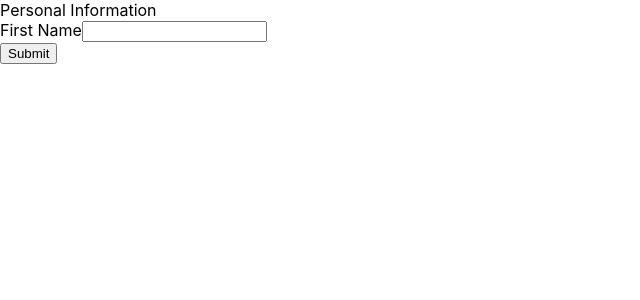
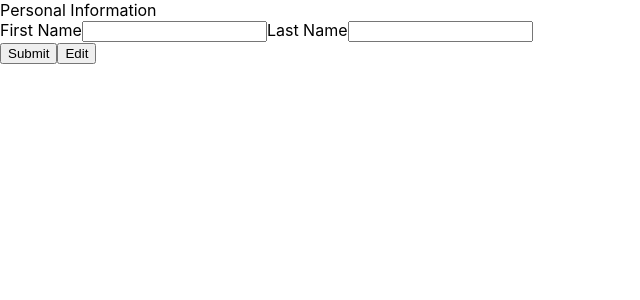
Before and after one commit to kyleyu23/cv-project, a React (Create React App) app: page / in a window 1280 px wide. Shown: the top 300 px of the page, without its empty margins (0-640 px from the left). Built offline with nearby package versions, Linux system fonts and the light colour scheme.

Commit message:
implement PersonEntry and App

```diff
--- a/src/App.js
+++ b/src/App.js
@@ -1,68 +1,26 @@
 import React, { Component } from "react";
-import Form from "./components/Form";
+import PersonEntry from "./components/Form";
 
 class App extends Component {
   constructor(props) {
     super(props);
 
     this.state = {
-      form: {
-        firstName: "",
-        lastName: "",
-      },
-      display: {
-        firstName: "",
-        lastName: "",
-      },
-    }
-
-    this.onSubmit = this.onSubmit.bind(this);
-    this.handleUpdate = this.handleUpdate.bind(this);
+      person: null,
+    };
 
   }
 
-  onSubmit = (e) => {
-    e.preventDefault();
-    this.setState({
-      display:
-      {
-        ...this.state.form,
-      },
-      form: {
-        firstName: "",
-        lastName: "",
-      }
-    })
-  }
-
-
-
-  edit = (e) => {
-    e.preventDefault();
-    this.setState({
-      form: {
-        firstName: this.state.display.firstName,
-        lastName: this.state.display.lastName,
-      }
-    })
-  }
-
-  handleUpdate = (newFirstName) => {
-    this.setState({
-      form: {
-        firstName: newFirstName,
-      }
-    })
+  handleSubmit(person) {
+    this.setState({ person });
   }
 
   render() {
-    // console.log(this.state);
     return (
       <div>
-        <Form
-          onSubmit={this.onSubmit}
-          formState={this.state.form}
-          updateState={this.handleUpdate}
+        <PersonEntry
+          onSubmit={(person) => this.handleSubmit(person)}
+          currentPerson={this.state.person}
         />
       </div >
     )
--- a/src/components/Form.js
+++ b/src/components/Form.js
@@ -1,41 +1,63 @@
 import React, { Component } from 'react';
 
-class Form extends Component {
+const DEFAULT_PERSON = {
+    firstName: "",
+    lastName: "",
+};
+
+class PersonEntry extends Component {
     constructor(props) {
         super(props);
 
         this.state = {
-            firstName: "",
-            lastName: "",
-        }
-
-
+            ...(props.currentPerson ?? DEFAULT_PERSON)
+        };
     }
 
-    updateValueFor(fieldName, newValue) {
-        console.log(this.state);
+    submit(e) {
+        this.props.onSubmit(this.state);
+        e.preventDefault();
+        this.clearForm();
+    }
 
+    clearForm() {
+        this.setState({ ...DEFAULT_PERSON });
+    }
+
+    edit() {
+        this.setState({ ...this.props.currentPerson });
     }
 
     render() {
-        const { onSubmit, formState, updateState } = this.props;
-        // console.log(state);
+        const { firstName, lastName } = this.state;
         return (
             <div>
-                <form onSubmit={onSubmit}>
+                <form onSubmit={(e) => this.submit(e)}>
                     Personal Information <br />
                     <label>
                         First Name
                         <input
-                            onChange={(e) => this.updateValueFor("firstName", e.target.value)}
-                            value={formState.firstName}
+                            onChange={(e) => this.setState({ firstName: e.target.value })}
+                            value={firstName}
                             type="text"
                             name="firstName"
+                        />
+                    </label>
+                    <label>
+                        Last Name
+                        <input
+                            onChange={(e) => this.setState({ lastName: e.target.value })}
+                            value={lastName}
+                            type="text"
+                            name="lastName"
                         />
                     </label>
                     <br />
                     <button type="submit">
                         Submit
+                    </button>
+                    <button type="button" onClick={() => this.edit()}>
+                        Edit
                     </button>
                 </form>
             </div>
@@ -43,4 +65,4 @@ class Form extends Component {
     }
 }
 
-export default Form;
+export default PersonEntry;
```
